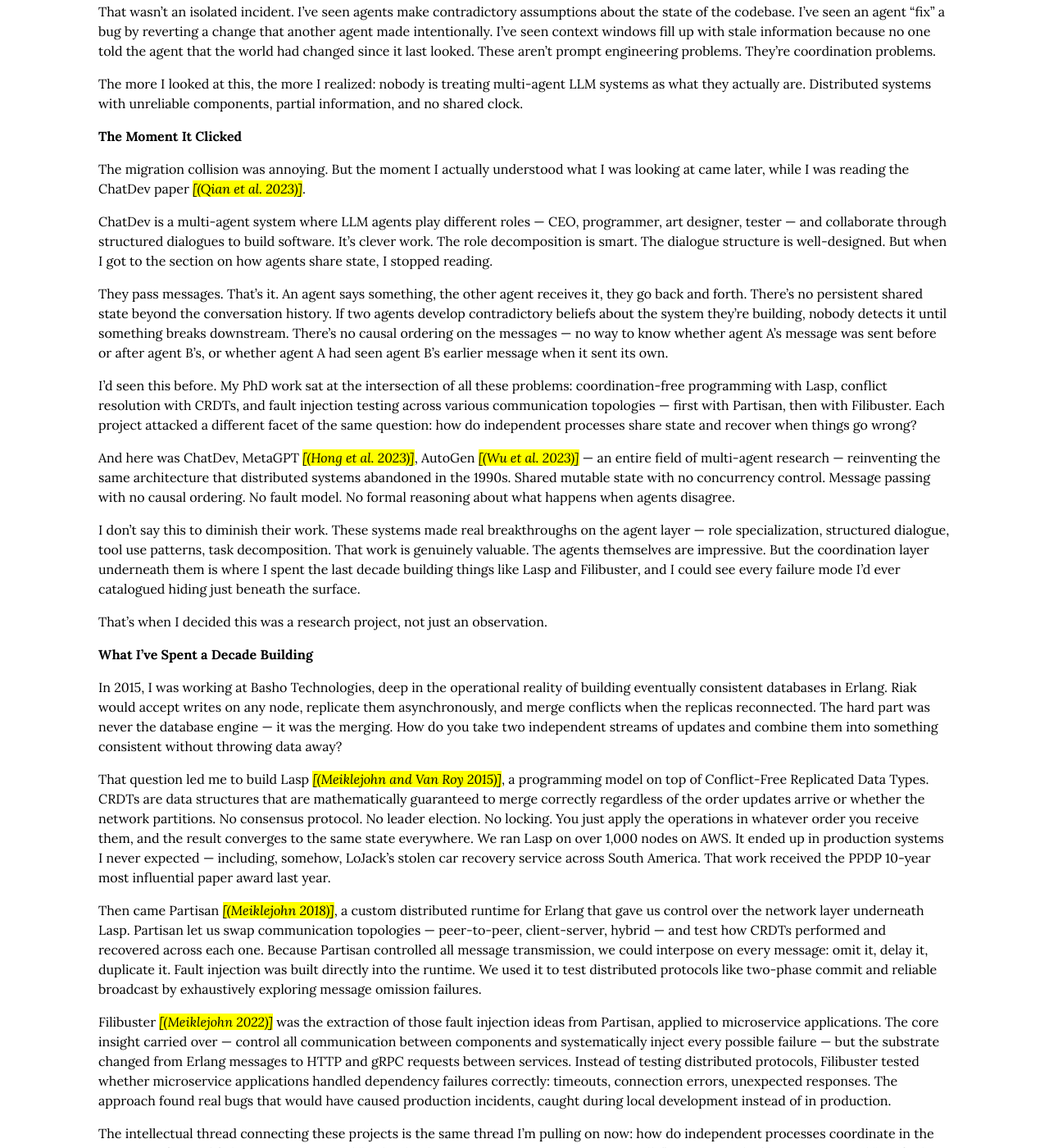
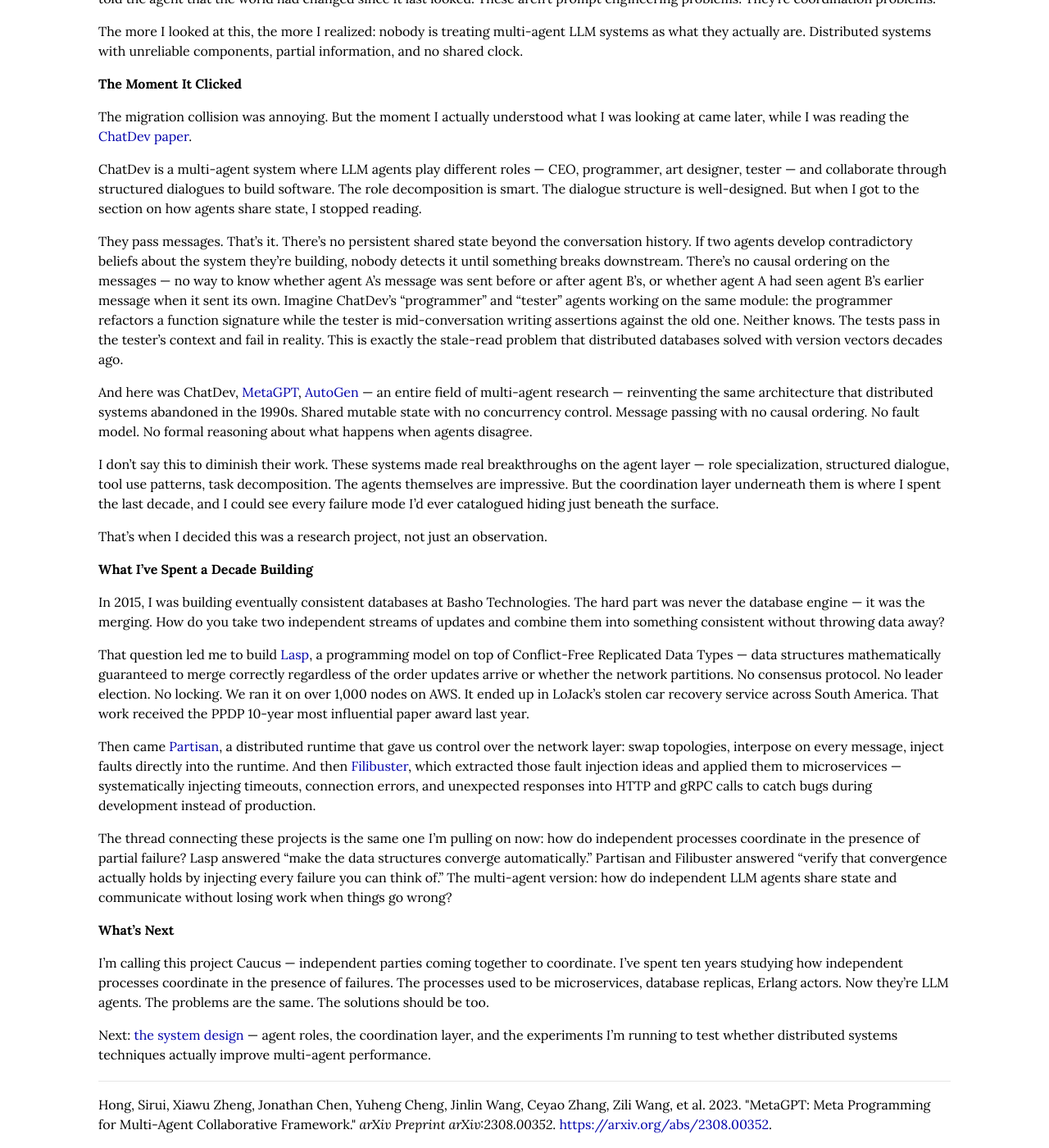
Before and after one commit to cmeiklejohn/cmeiklejohn.github.io, a Jekyll site: the page built from _posts/2026-03-30-caucus.markdown, in a window 1280 px wide and 1400 px high, scrolled down 910 px. Shown: the whole window at 82% size. Built offline with Jekyll 4.4.1, drawn with Linux system fonts in a browser that asks for light colours; some web fonts are replaced; some of the changed text lies outside the part shown.

Commit message:
Edit Caucus post: tighten prose, inline citations, add concrete example
- Cut orphaned Goose epigraph
- Cut "This is where it gets interesting" filler
- Tightened "What I've Spent a Decade Building" from 4 paragraphs to 3
- Added concrete ChatDev programmer/tester stale-read scenario
- Converted span citations to inline markdown links
- Restructured ending: thesis closes the argument, follow-up link separate
- Kept bibliography block at end

https://claude.ai/code/session_018mjBVoMgWwm8eLhnnMXsGy

```diff
--- a/_posts/2026-03-30-caucus.markdown
+++ b/_posts/2026-03-30-caucus.markdown
@@ -5,9 +5,6 @@ date:   2026-03-30 00:00:00 -0000
 group: ai
 categories: ai agents distributed zabriskie
 ---
-
-> *"Turned around, I finally found my way"*
-> — Goose, "Turned Clouds"
 
 ## The Problem I Keep Seeing
 
@@ -19,9 +16,9 @@ I've been building Zabriskie — a taste-first social network for music, film, a
 
 The thing is, the problems I'm hitting now aren't problems a single agent can solve efficiently. There are bugs that come in from real users while I'm trying to ship new features. There are product decisions that conflict with each other. There are tests that need to be written and infrastructure that needs to be maintained and user feedback that needs to be triaged, all at the same time. The answer, obviously, is more agents. A team. One agent that simulates users and finds friction. One that triages incoming reports. One or more that write code. One that holds the product roadmap and resolves priority conflicts.
 
-This is where it gets interesting. Because the moment you have multiple agents working on the same codebase — reading the same files, writing to the same database, making decisions based on shared state — you have a distributed system. And distributed systems are what I've spent the last decade of my life studying.
+The moment you have multiple agents working on the same codebase — reading the same files, writing to the same database, making decisions based on shared state — you have a distributed system. And distributed systems are what I've spent the last decade of my life studying.
 
-I watched two Claude Code instances step on each other's migrations last month. One created migration 267. The other, running in a different worktree, also created migration 267. Different schemas, same filename. The second one silently overwrote the first. This is a lost update — the exact same problem that distributed databases have been solving since the 1970s. It's Lamport's happened-before relation <span class="citation">(Lamport 1978)</span>, playing out in a directory of SQL files instead of a network of processes. This is literally the kind of problem CRDTs <span class="citation">(Shapiro et al. 2011)</span> were invented to solve: two independent writers, no coordination, and the system needs to merge their work without losing either update.
+I watched two Claude Code instances step on each other's migrations last month. One created migration 267. The other, running in a different worktree, also created migration 267. Different schemas, same filename. The second one silently overwrote the first. This is a lost update — the exact same problem that distributed databases have been solving since the 1970s. It's Lamport's [happened-before relation](https://lamport.azurewebsites.net/pubs/time-clocks.pdf), playing out in a directory of SQL files instead of a network of processes. This is literally the kind of problem [CRDTs](https://hal.inria.fr/inria-00555588) were invented to solve: two independent writers, no coordination, and the system needs to merge their work without losing either update.
 
 That wasn't an isolated incident. I've seen agents make contradictory assumptions about the state of the codebase. I've seen an agent "fix" a bug by reverting a change that another agent made intentionally. I've seen context windows fill up with stale information because no one told the agent that the world had changed since it last looked. These aren't prompt engineering problems. They're coordination problems.
 
@@ -29,36 +26,33 @@ The more I looked at this, the more I realized: nobody is treating multi-agent L
 
 ## The Moment It Clicked
 
-The migration collision was annoying. But the moment I actually understood what I was looking at came later, while I was reading the ChatDev paper <span class="citation">(Qian et al. 2023)</span>.
+The migration collision was annoying. But the moment I actually understood what I was looking at came later, while I was reading the [ChatDev paper](https://arxiv.org/abs/2307.07924).
 
-ChatDev is a multi-agent system where LLM agents play different roles — CEO, programmer, art designer, tester — and collaborate through structured dialogues to build software. It's clever work. The role decomposition is smart. The dialogue structure is well-designed. But when I got to the section on how agents share state, I stopped reading.
+ChatDev is a multi-agent system where LLM agents play different roles — CEO, programmer, art designer, tester — and collaborate through structured dialogues to build software. The role decomposition is smart. The dialogue structure is well-designed. But when I got to the section on how agents share state, I stopped reading.
 
-They pass messages. That's it. An agent says something, the other agent receives it, they go back and forth. There's no persistent shared state beyond the conversation history. If two agents develop contradictory beliefs about the system they're building, nobody detects it until something breaks downstream. There's no causal ordering on the messages — no way to know whether agent A's message was sent before or after agent B's, or whether agent A had seen agent B's earlier message when it sent its own.
+They pass messages. That's it. There's no persistent shared state beyond the conversation history. If two agents develop contradictory beliefs about the system they're building, nobody detects it until something breaks downstream. There's no causal ordering on the messages — no way to know whether agent A's message was sent before or after agent B's, or whether agent A had seen agent B's earlier message when it sent its own. Imagine ChatDev's "programmer" and "tester" agents working on the same module: the programmer refactors a function signature while the tester is mid-conversation writing assertions against the old one. Neither knows. The tests pass in the tester's context and fail in reality. This is exactly the stale-read problem that distributed databases solved with version vectors decades ago.
 
-I'd seen this before. My PhD work sat at the intersection of all these problems: coordination-free programming with Lasp, conflict resolution with CRDTs, and fault injection testing across various communication topologies — first with Partisan, then with Filibuster. Each project attacked a different facet of the same question: how do independent processes share state and recover when things go wrong?
+And here was ChatDev, [MetaGPT](https://arxiv.org/abs/2308.00352), [AutoGen](https://arxiv.org/abs/2308.08155) — an entire field of multi-agent research — reinventing the same architecture that distributed systems abandoned in the 1990s. Shared mutable state with no concurrency control. Message passing with no causal ordering. No fault model. No formal reasoning about what happens when agents disagree.
 
-And here was ChatDev, MetaGPT <span class="citation">(Hong et al. 2023)</span>, AutoGen <span class="citation">(Wu et al. 2023)</span> — an entire field of multi-agent research — reinventing the same architecture that distributed systems abandoned in the 1990s. Shared mutable state with no concurrency control. Message passing with no causal ordering. No fault model. No formal reasoning about what happens when agents disagree.
-
-I don't say this to diminish their work. These systems made real breakthroughs on the agent layer — role specialization, structured dialogue, tool use patterns, task decomposition. That work is genuinely valuable. The agents themselves are impressive. But the coordination layer underneath them is where I spent the last decade building things like Lasp and Filibuster, and I could see every failure mode I'd ever catalogued hiding just beneath the surface.
+I don't say this to diminish their work. These systems made real breakthroughs on the agent layer — role specialization, structured dialogue, tool use patterns, task decomposition. The agents themselves are impressive. But the coordination layer underneath them is where I spent the last decade, and I could see every failure mode I'd ever catalogued hiding just beneath the surface.
 
 That's when I decided this was a research project, not just an observation.
 
 ## What I've Spent a Decade Building
 
-In 2015, I was working at Basho Technologies, deep in the operational reality of building eventually consistent databases in Erlang. Riak would accept writes on any node, replicate them asynchronously, and merge conflicts when the replicas reconnected. The hard part was never the database engine — it was the merging. How do you take two independent streams of updates and combine them into something consistent without throwing data away?
+In 2015, I was building eventually consistent databases at Basho Technologies. The hard part was never the database engine — it was the merging. How do you take two independent streams of updates and combine them into something consistent without throwing data away?
 
-That question led me to build Lasp <span class="citation">(Meiklejohn and Van Roy 2015)</span>, a programming model on top of Conflict-Free Replicated Data Types. CRDTs are data structures that are mathematically guaranteed to merge correctly regardless of the order updates arrive or whether the network partitions. No consensus protocol. No leader election. No locking. You just apply the operations in whatever order you receive them, and the result converges to the same state everywhere. We ran Lasp on over 1,000 nodes on AWS. It ended up in production systems I never expected — including, somehow, LoJack's stolen car recovery service across South America. That work received the PPDP 10-year most influential paper award last year.
+That question led me to build [Lasp](https://arxiv.org/abs/1510.07191), a programming model on top of Conflict-Free Replicated Data Types — data structures mathematically guaranteed to merge correctly regardless of the order updates arrive or whether the network partitions. No consensus protocol. No leader election. No locking. We ran it on over 1,000 nodes on AWS. It ended up in LoJack's stolen car recovery service across South America. That work received the PPDP 10-year most influential paper award last year.
 
-Then came Partisan <span class="citation">(Meiklejohn 2018)</span>, a custom distributed runtime for Erlang that gave us control over the network layer underneath Lasp. Partisan let us swap communication topologies — peer-to-peer, client-server, hybrid — and test how CRDTs performed and recovered across each one. Because Partisan controlled all message transmission, we could interpose on every message: omit it, delay it, duplicate it. Fault injection was built directly into the runtime. We used it to test distributed protocols like two-phase commit and reliable broadcast by exhaustively exploring message omission failures.
+Then came [Partisan](https://arxiv.org/abs/1802.02652), a distributed runtime that gave us control over the network layer: swap topologies, interpose on every message, inject faults directly into the runtime. And then [Filibuster](https://www.filibuster.cloud), which extracted those fault injection ideas and applied them to microservices — systematically injecting timeouts, connection errors, and unexpected responses into HTTP and gRPC calls to catch bugs during development instead of production.
 
-Filibuster <span class="citation">(Meiklejohn 2022)</span> was the extraction of those fault injection ideas from Partisan, applied to microservice applications. The core insight carried over — control all communication between components and systematically inject every possible failure — but the substrate changed from Erlang messages to HTTP and gRPC requests between services. Instead of testing distributed protocols, Filibuster tested whether microservice applications handled dependency failures correctly: timeouts, connection errors, unexpected responses. The approach found real bugs that would have caused production incidents, caught during local development instead of in production.
-
-The intellectual thread connecting these projects is the same thread I'm pulling on now: how do independent processes coordinate in the presence of partial failure? Lasp answered "make the data structures converge automatically." Partisan and Filibuster answered "verify that convergence actually holds by injecting every failure you can think of." The multi-agent version of this question is: how do independent LLM agents share state and communicate without losing work when things go wrong?
+The thread connecting these projects is the same one I'm pulling on now: how do independent processes coordinate in the presence of partial failure? Lasp answered "make the data structures converge automatically." Partisan and Filibuster answered "verify that convergence actually holds by injecting every failure you can think of." The multi-agent version: how do independent LLM agents share state and communicate without losing work when things go wrong?
 
 ## What's Next
 
-I'm calling this project Caucus — independent parties coming together to coordinate. Next week, I'll lay out the system design: the agent roles, the coordination layer, and the experiments I'm running to test whether distributed systems techniques actually improve multi-agent performance.
-I've spent ten years studying how independent processes coordinate in the presence of failures. The processes used to be microservices, database replicas, Erlang actors. Now they're LLM agents. The problems are the same. The solutions should be too.
+I'm calling this project Caucus — independent parties coming together to coordinate. I've spent ten years studying how independent processes coordinate in the presence of failures. The processes used to be microservices, database replicas, Erlang actors. Now they're LLM agents. The problems are the same. The solutions should be too.
+
+Next: [the system design](/ai/agents/distributed/zabriskie/2026/03/31/caucus-system-design.html) — agent roles, the coordination layer, and the experiments I'm running to test whether distributed systems techniques actually improve multi-agent performance.
 
 <div id="refs" class="references">
 <div id="ref-hong2023metagpt">
```
